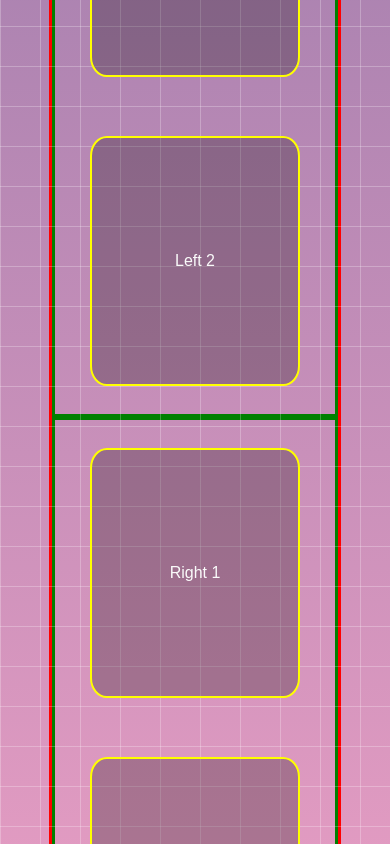
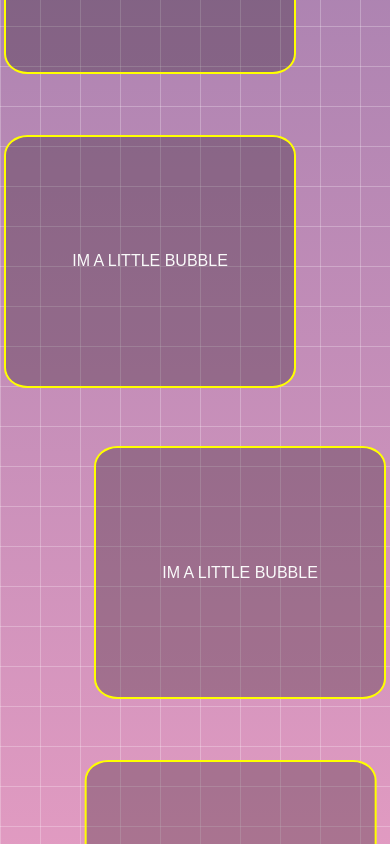
Before and after one commit to rkmiller131/portfolio, a React (Create React App) app in the folder client/: page / in a window 390 px wide. Shown: the part 1560-2404 px from the top of the page. Built offline with nearby package versions, Linux system fonts and the light colour scheme; the HTML template or start-up script is replaced by a standard one.

Commit message:
Added animation and responsiveness to project bubbles

```diff
--- /dev/null
+++ b/client/src/components/ProjectBubble.jsx
@@ -0,0 +1,30 @@
+import React, { useRef } from 'react';
+import { motion, useScroll, useTransform } from 'framer-motion';
+
+
+export default function ProjectBubble({ className }) {
+  const bubbleRef = useRef(null);
+  const { scrollYProgress } = useScroll({
+    target: bubbleRef,
+    // when the top of the target bubble (0 or 'start') reaches the end of the viewport (1 or 'end'), start the animation.
+    // next, when the bottom of the target bubble extends 50% (or when we hit the 'center' of the target) beyond the end of the viewport, stop the animation.
+    offset: ['0 1', '1.5 1']
+  });
+
+  const direction = className === 'left-bubble' ? [1, 0] : [0, 1];
+
+  const transformer = className === 'left-bubble' ? [-45, 0] : [0, 45];
+
+  return (
+    <motion.div
+      ref={bubbleRef}
+      style={{
+        x: useTransform(scrollYProgress, direction, transformer)
+      }}
+      className={className}
+    >
+      IM A LITTLE BUBBLE
+    </motion.div>
+  );
+
+}
--- a/client/src/components/Projects.jsx
+++ b/client/src/components/Projects.jsx
@@ -1,4 +1,5 @@
 import React from 'react';
+import ProjectBubble from './ProjectBubble.jsx';
 
 import { useTheme } from '../DarkThemeContext.jsx';
 import '../styles/projects.scss';
@@ -23,14 +24,12 @@ export default function Projects() {
 
       <div className="projects-container">
 
-        <article className="project-column lefty">
-          <div className="left-col">Left 1</div>
-          <div className="left-col">Left 2</div>
+        <article className={darkMode ? 'project-column lefty dark' : 'project-column lefty'}>
+          {[0, 1].map((placeholder) => <ProjectBubble className={'left-bubble'} key={placeholder} />)}
         </article>
 
-        <article className="project-column righty">
-          <div className="right-col">Right 1</div>
-          <div className="right-col">Right 2</div>
+        <article className={darkMode ? 'project-column righty dark' : 'project-column righty'}>
+        {[0, 1].map((placeholder) => <ProjectBubble className={'right-bubble'} key={placeholder} />)}
         </article>
       </div>
 
--- a/client/src/styles/projects.scss
+++ b/client/src/styles/projects.scss
@@ -19,6 +19,9 @@ $charcoal: #202123;
   position: relative;
   .project-grid {
     min-height: 150vh;
+    @media screen and (max-width: 900px) {
+      min-height: 160vh;
+    }
   }
   .figure-container {
     align-self: flex-end;
@@ -71,14 +74,12 @@ $charcoal: #202123;
   .projects-container {
     height: 150vh;
     width: 75%;
-    border: 3px solid red;
     display: flex; // line up the columns in a row
     @media screen and (max-width: 900px) {
       flex-direction: column;
       margin-top: 20%;
     }
     .project-column {
-      border: 3px solid green;
       display: flex;
       flex-direction: column;
       align-items: center;
@@ -90,20 +91,30 @@ $charcoal: #202123;
         gap: 5%;
       }
       &.lefty {
+        border-right: 4px solid $appleWhite;
         justify-content: flex-start;
+        &.dark {
+          border-right: 4px solid $charcoal;
+        }
         @media screen and (max-width: 900px) {
           justify-content: flex-end;
+          border: none;
         }
       }
       &.righty {
+        border-left: 4px solid $appleWhite;
         justify-content: flex-end;
+        &.dark {
+          border-left: 4px solid $charcoal;
+        }
         @media screen and (max-width: 900px) {
           justify-content: flex-start;
+          border: none;
         }
       }
-      .left-col, .right-col {
+      .left-bubble, .right-bubble {
         height: 30%;
-        width: 95%;
+        width: 85%;
         background: $bubble;
         border: 2px solid yellow;
         border-radius: 8%;
@@ -113,20 +124,20 @@ $charcoal: #202123;
         justify-content: center;
         @media screen and (max-width: 900px) {
           height: 40%;
-          width: 75%;
+          width: 100%;
         }
       }
-      .left-col {
+      .left-bubble {
         margin-top: 15%;
-        margin-right: 5%;
+        // margin-right: 5%;
         @media screen and (max-width: 900px) {
           margin: 0;
           margin-bottom: 10%;
         }
       }
-      .right-col {
+      .right-bubble {
         margin-bottom: 15%;
-        margin-left: 5%;
+        // margin-left: 5%;
         @media screen and (max-width: 900px) {
           margin: 0;
           margin-top: 10%;
```
